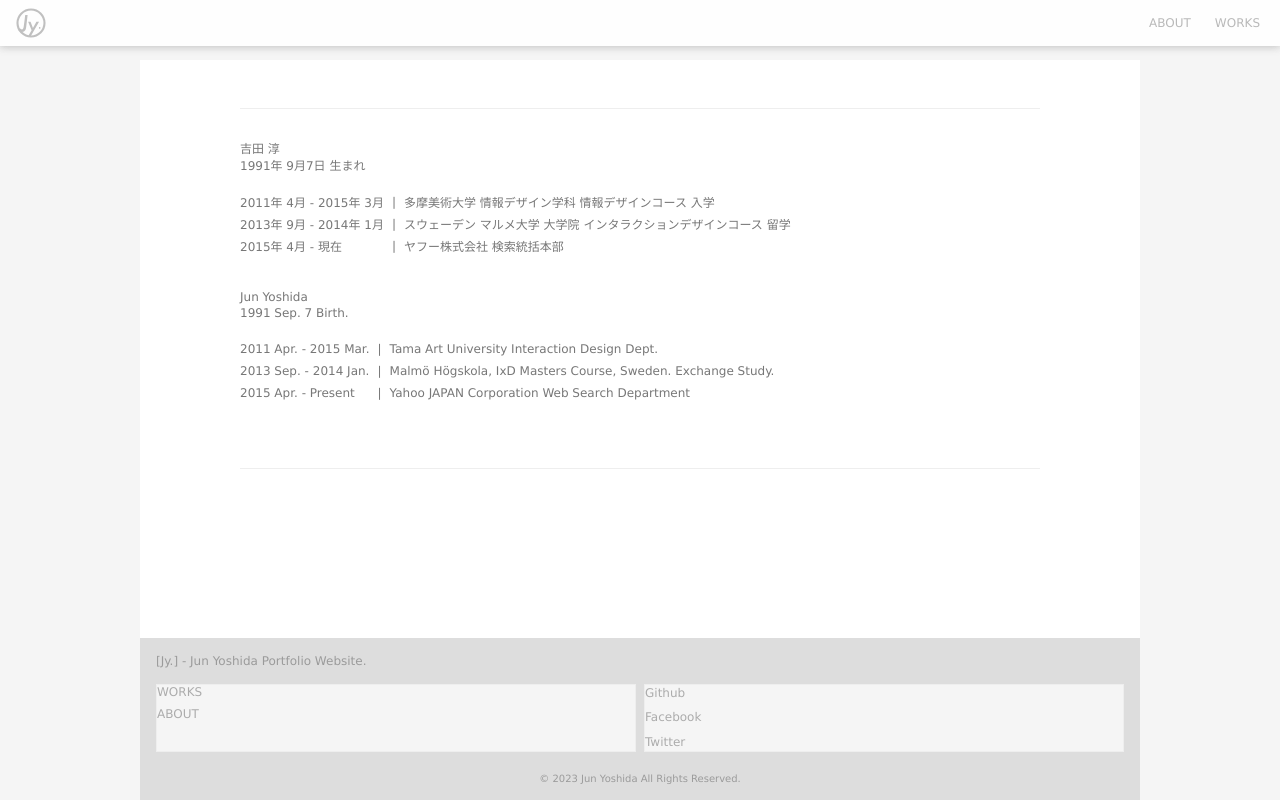
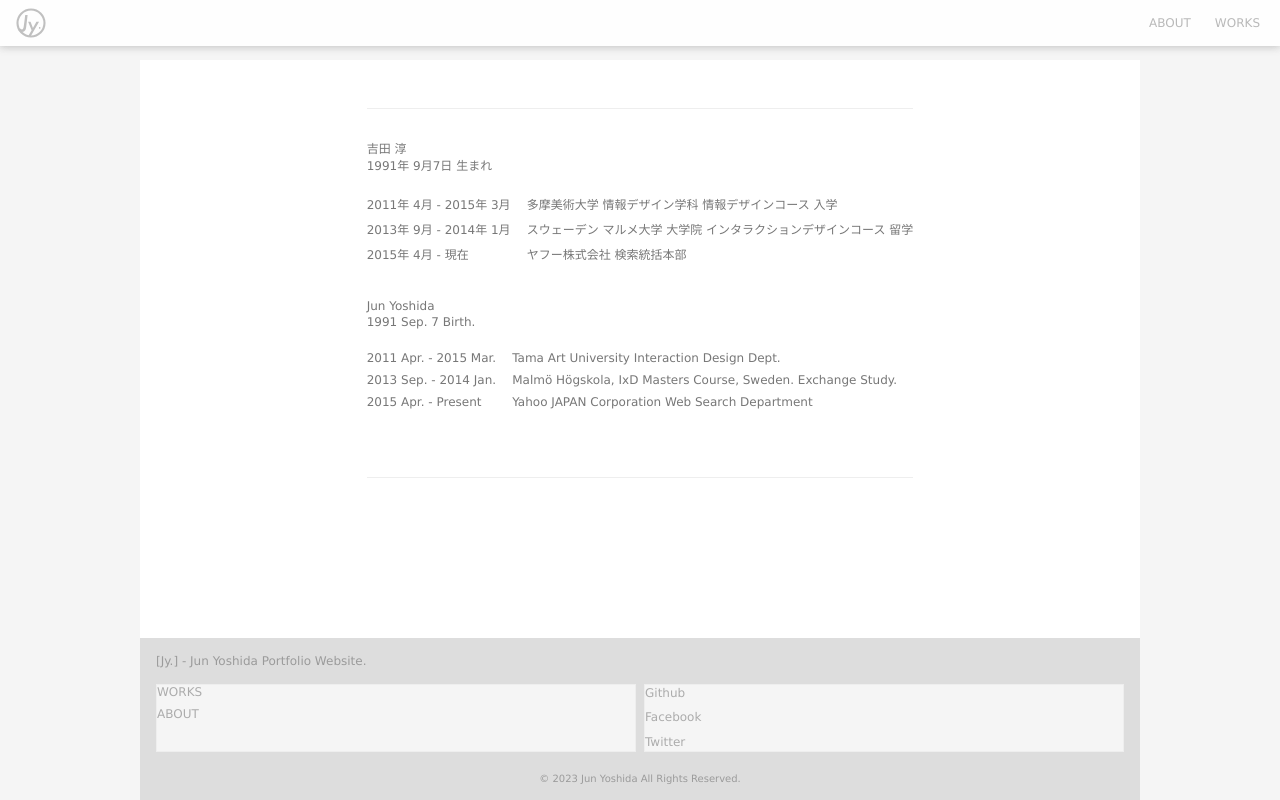
Before and after one commit to ysjn/jyw, an Astro site: page /about in a window 1280 px wide. Built offline with nearby package versions, Linux system fonts and the light colour scheme; Astro itself is replaced by a stand-in of ours.

Commit message:
fix about page and style language settings (#11)

```diff
--- a/src/components/Badge.astro
+++ b/src/components/Badge.astro
@@ -2,7 +2,7 @@
   <slot />
 </span>
 
-<style>
+<style lang="scss">
   span {
     display: inline-block;
     padding: 2px 4px;
--- a/src/layouts/Layout.astro
+++ b/src/layouts/Layout.astro
@@ -28,7 +28,7 @@ const { title } = Astro.props;
       </div>
       <Footer />
     </div>
-    <style>
+    <style lang="scss">
       body {
         width: 100%;
         margin: 0;
--- a/src/pages/404.astro
+++ b/src/pages/404.astro
@@ -11,7 +11,7 @@ import Layout from '@layouts/Layout.astro';
   </div>
 </Layout>
 
-<style>
+<style lang="scss">
   div {
     display: flex;
     flex-direction: column;
--- a/src/pages/about.astro
+++ b/src/pages/about.astro
@@ -13,17 +13,14 @@ import Layout from '@layouts/Layout.astro';
       <table>
         <tr>
           <td>2011年 4月 - 2015年 3月</td>
-          <td> |</td>
           <td>多摩美術大学 情報デザイン学科 情報デザインコース 入学</td>
         </tr>
         <tr>
           <td>2013年 9月 - 2014年 1月</td>
-          <td> |</td>
           <td>スウェーデン マルメ大学 大学院 インタラクションデザインコース 留学</td>
         </tr>
         <tr>
           <td>2015年 4月 - 現在</td>
-          <td> |</td>
           <td>ヤフー株式会社 検索統括本部</td>
         </tr>
       </table>
@@ -37,17 +34,14 @@ import Layout from '@layouts/Layout.astro';
       <table>
         <tr>
           <td>2011 Apr. - 2015 Mar.</td>
-          <td> |</td>
           <td>Tama Art University Interaction Design Dept.</td>
         </tr>
         <tr>
           <td>2013 Sep. - 2014 Jan.</td>
-          <td> |</td>
           <td>Malmö Högskola, IxD Masters Course, Sweden. Exchange Study.</td>
         </tr>
         <tr>
           <td>2015 Apr. - Present</td>
-          <td> |</td>
           <td>Yahoo JAPAN Corporation Web Search Department</td>
         </tr>
       </table>
@@ -55,17 +49,28 @@ import Layout from '@layouts/Layout.astro';
   </div>
 </Layout>
 
-<style>
+<style lang="scss">
   .About {
-    width: 800px;
+    max-width: 800px;
     padding: 32px 0;
     margin: 32px auto;
     font-size: 12px;
     border: 1px solid var(--color-border-secondary);
     border-width: 1px 0;
 
-    td:nth-child(2) {
+    td {
       padding: 4px 8px;
+      min-width: 75px;
+      box-sizing: border-box;
+      vertical-align: top;
+
+      &:first-child {
+        padding-left: 0;
+      }
+
+      &:last-child {
+        padding-right: 0;
+      }
     }
 
     li {
```
